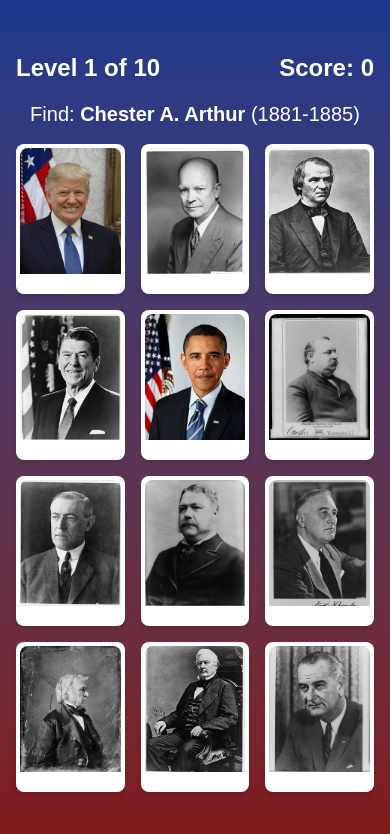
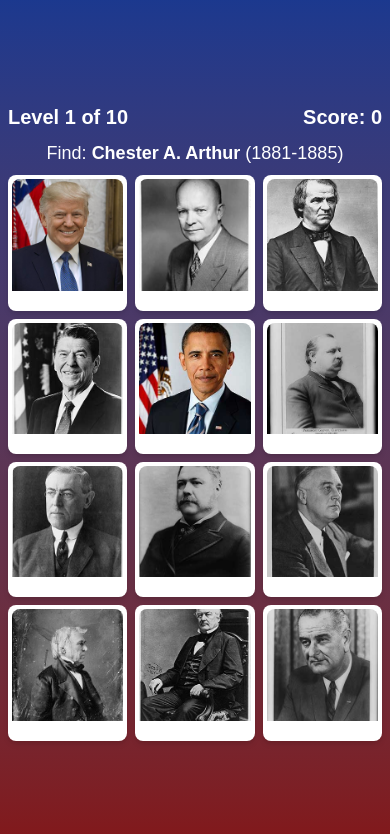
Before and after one commit to plamen5rov/presidents-quiz-gemini-cli, a Next.js app: page /game in a window 390 px wide. Shown: the top 834 px of the page. Built offline with nearby package versions, Linux system fonts and the light colour scheme; a web font is replaced by a local one.

Commit message:
pics size adjustment

```diff
--- a/src/components/GameBoard.tsx
+++ b/src/components/GameBoard.tsx
@@ -33,20 +33,20 @@ const GameBoard = () => {
 
   return (
     <div
-      className="relative flex flex-col items-center justify-center min-h-screen bg-gradient-to-b from-blue-900 to-red-900 p-4"
+      className="relative flex flex-col items-center justify-center min-h-screen bg-gradient-to-b from-blue-900 to-red-900 p-2 md:p-4"
     >
       <ConfettiEffect trigger={answerStatus === 'correct'} />
-      <div className="w-full max-w-4xl">
-        <div className="flex justify-between items-center mb-4 text-white">
-          <h2 className="text-2xl font-bold">Level {level} of {totalLevels}</h2>
-          <div className="text-2xl font-bold">Score: {score}</div>
+      <div className="w-full max-w-5xl">
+        <div className="flex justify-between items-center mb-2 md:mb-4 text-white">
+          <h2 className="text-xl md:text-2xl font-bold">Level {level} of {totalLevels}</h2>
+          <div className="text-xl md:text-2xl font-bold">Score: {score}</div>
         </div>
-        <div className="mb-4 text-center text-white">
-          <p className="text-xl">
+        <div className="mb-2 md:mb-4 text-center text-white">
+          <p className="text-lg md:text-xl">
             Find: <span className="font-bold">{targetPresident.name}</span> ({targetPresident.years})
           </p>
         </div>
-        <div className="grid grid-cols-3 md:grid-cols-4 gap-4">
+        <div className="grid grid-cols-3 lg:grid-cols-6 gap-2 md:gap-4">
           {currentPresidents.map((president) => (
             <div key={president.id} onClick={() => handleAnswer(president.id)}>
               <PresidentCard
--- a/src/components/PresidentCard.tsx
+++ b/src/components/PresidentCard.tsx
@@ -34,7 +34,7 @@ const PresidentCard: React.FC<PresidentCardProps> = ({ president, isSelected, is
       <div
         className={`bg-white rounded-lg shadow-md overflow-hidden transform hover:scale-105 transition-all duration-300 cursor-pointer border-4 ${getBorderColor()} ${isLoading ? 'opacity-0' : 'opacity-100'}`}
       >
-        <div className="relative w-full" style={{ paddingTop: '125%' }}>
+        <div className="relative w-full" style={{ paddingTop: '100%' }}>
           <Image
             src={president.portrait}
             alt={president.name}
```
